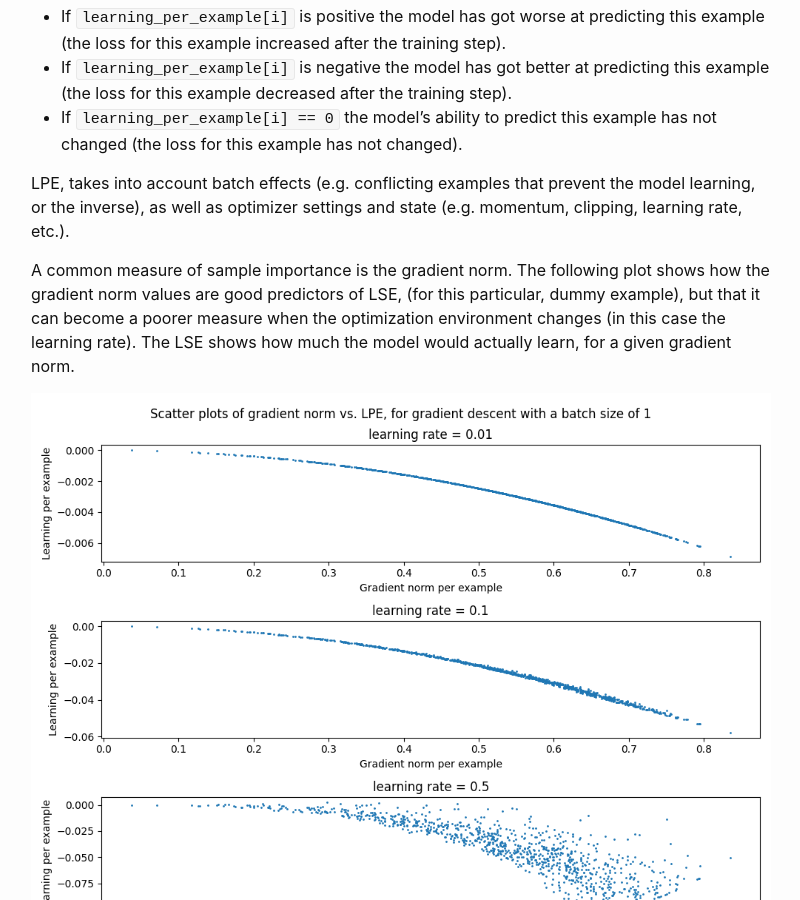
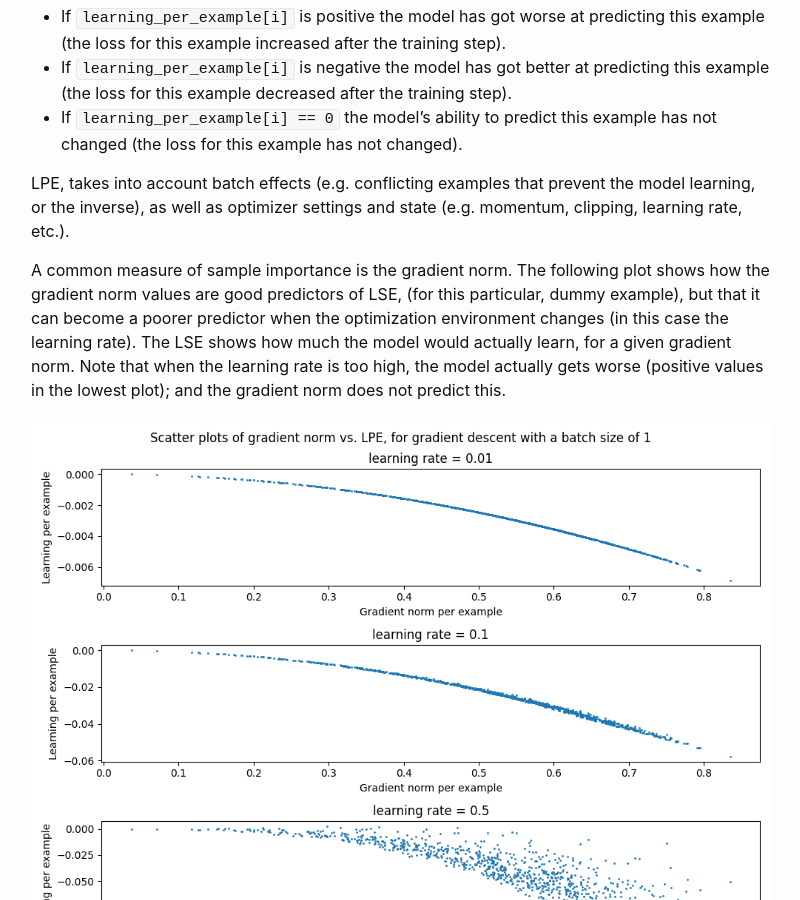
Before and after one commit to sradc/sradc.github.io, a Jekyll site: the page built from _posts/2023-06-11-lpe.md, in a window 1280 px wide and 900 px high, scrolled down 597 px. Shown: the whole window, without its empty margins (239-1039 px from the left). Built offline with Jekyll 4.4.1, drawn with Linux system fonts in a browser that asks for light colours; comment, search, counter and statistics services are not loaded.

Commit message:
small edits around grad norm plot

```diff
--- a/_posts/2023-06-11-lpe.md
+++ b/_posts/2023-06-11-lpe.md
@@ -36,7 +36,8 @@ has got for this example after the optimization step:
 LPE, takes into account batch effects (e.g. conflicting examples that prevent the model learning, or the inverse),
 as well as optimizer settings and state (e.g. momentum, clipping, learning rate, etc.).
 
-A common measure of sample importance is the gradient norm. The following plot shows how the gradient norm values are good predictors of LSE, (for this particular, dummy example), but that it can become a poorer measure when the optimization environment changes (in this case the learning rate). The LSE shows how much the model would actually learn, for a given gradient norm.
+A common measure of sample importance is the gradient norm. The following plot shows how the gradient norm values are good predictors of LSE, (for this particular, dummy example), but that it can become a poorer predictor when the optimization environment changes (in this case the learning rate). The LSE shows how much the model would actually learn, for a given gradient norm.
+Note that when the learning rate is too high, the model actually gets worse (positive values in the lowest plot); and the gradient norm does not predict this.
 
 <p align="center">
     <img
```
